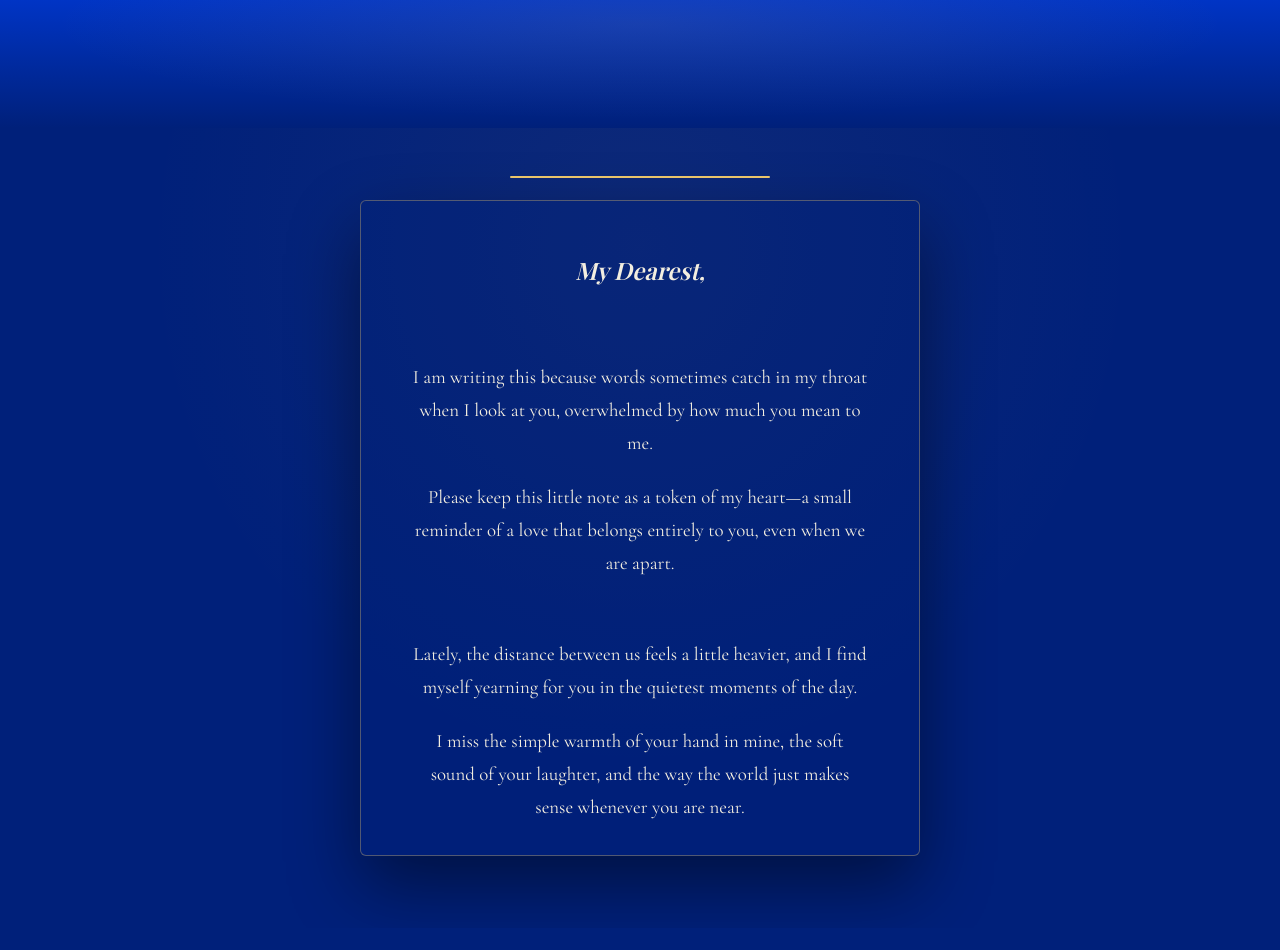
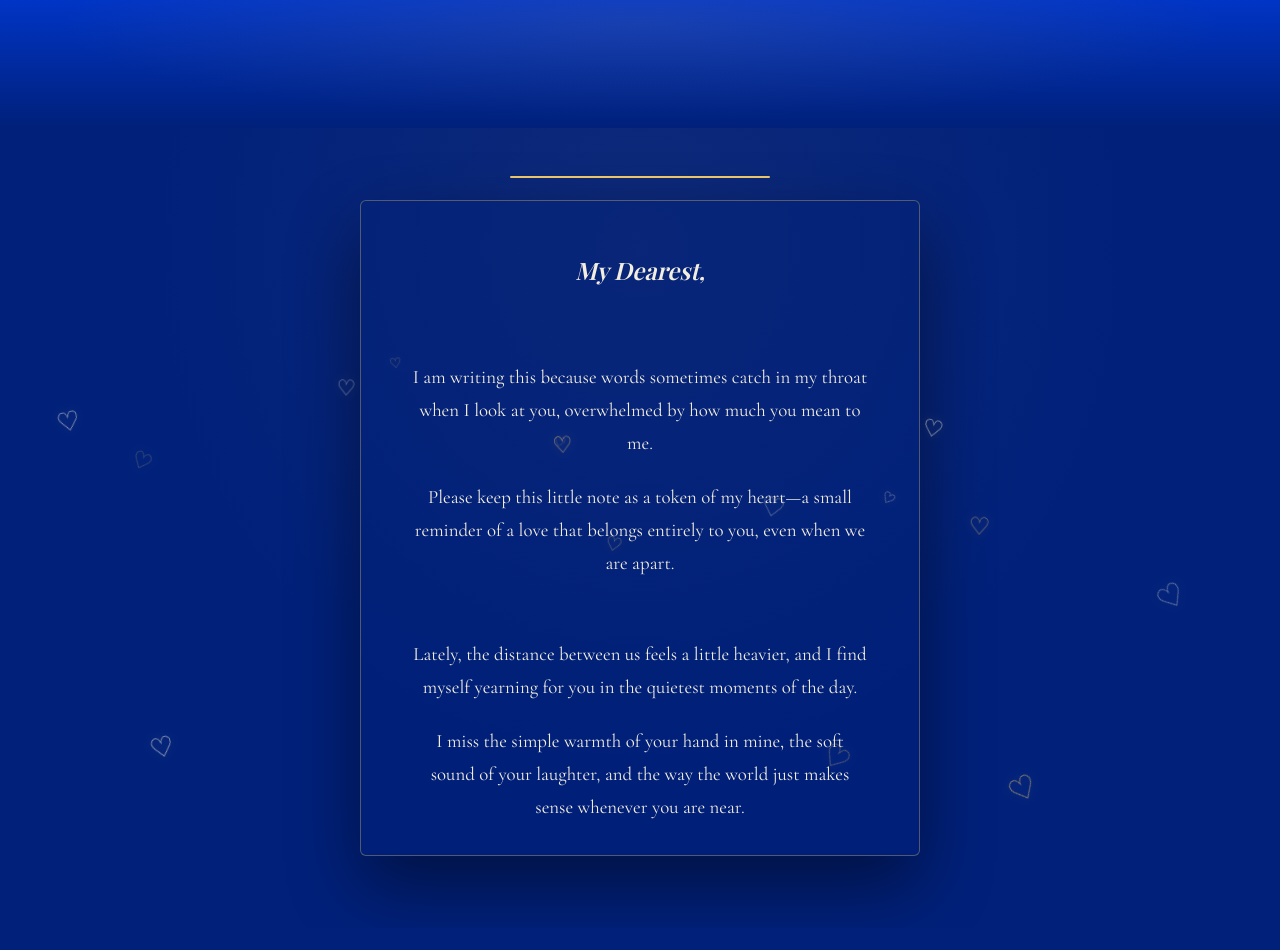
Before and after one commit to kevinjohn9700/website, a plain HTML site: page reveal.html in a window 1280 px wide. Shown: the part 2640-3590 px from the top of the page. Drawn offline with nearby package versions, Linux system fonts and the light colour scheme; files whose address does not match are found by name; a web font is replaced by a local one.

Commit message:
Update reveal.html

```diff
--- a/reveal.html
+++ b/reveal.html
@@ -283,6 +283,35 @@
     transition:width .1s linear;
   }
 
+  /* ---- hearts that fall while scrolling through the letter section ---- */
+  .falling-hearts{
+    position:absolute;
+    inset:0;
+    overflow:hidden;
+    pointer-events:none;
+    z-index:4;
+  }
+  .falling-heart{
+    position:absolute;
+    top:-40px;
+    line-height:1;
+    color:var(--cream);
+    text-shadow:0 0 8px rgba(233,196,106,0.35);
+    will-change:transform, opacity;
+    animation-name:heart-fall;
+    animation-timing-function:linear;
+    animation-fill-mode:forwards;
+  }
+  @keyframes heart-fall{
+    0%{ transform:translateY(0) translateX(0) rotate(0deg); opacity:0; }
+    8%{ opacity:var(--heart-op, .75); }
+    85%{ opacity:var(--heart-op, .75); }
+    100%{ transform:translateY(105vh) translateX(var(--drift, 0px)) rotate(var(--spin, 90deg)); opacity:0; }
+  }
+  @media (prefers-reduced-motion: reduce){
+    .falling-hearts{ display:none; }
+  }
+
   @media (max-width:600px){
     .hero-wrap{ height:360vh; }
     .letter-wrap{ height:760vh; }
@@ -316,6 +345,8 @@
   <div class="letter-sticky">
 
     <div class="letter-progress"><div class="letter-progress-bar" id="letterProgressBar"></div></div>
+
+    <div class="falling-hearts" id="fallingHearts"></div>
 
     <div class="letter-card" id="letterCard"><!-- lines filled by JS --></div>
 
@@ -431,11 +462,50 @@
   const letterWrap = document.getElementById('letterWrap');
   const letterScrollHint = document.getElementById('letterScrollHint');
   const letterProgressBar = document.getElementById('letterProgressBar');
+  const fallingHearts = document.getElementById('fallingHearts');
+
+  // Spawn one (occasionally two) hearts that drift down the section.
+  // Called from the scroll loop, throttled by time so scrolling fast
+  // doesn't flood the page with hearts.
+  let lastHeartTime = 0;
+  function spawnHeart() {
+    const heart = document.createElement('span');
+    heart.className = 'falling-heart';
+    heart.textContent = '♡';
+
+    const left = 2 + Math.random() * 96;
+    const size = 12 + Math.random() * 20;
+    const duration = (4 + Math.random() * 5).toFixed(2);
+    const drift = Math.round(Math.random() * 80 - 40) + 'px';
+    const spin = Math.round(Math.random() * 140 - 70) + 'deg';
+    const op = (0.35 + Math.random() * 0.45).toFixed(2);
+
+    heart.style.left = left + '%';
+    heart.style.fontSize = size + 'px';
+    heart.style.animationDuration = duration + 's';
+    heart.style.setProperty('--drift', drift);
+    heart.style.setProperty('--spin', spin);
+    heart.style.setProperty('--heart-op', op);
+    if (Math.random() < 0.4) heart.style.color = 'var(--gold)';
+
+    heart.addEventListener('animationend', () => heart.remove());
+    fallingHearts.appendChild(heart);
+  }
+
+  function maybeSpawnHearts(inView) {
+    if (!inView || reduceMotion) return;
+    const now = Date.now();
+    if (now - lastHeartTime < 110) return;
+    lastHeartTime = now;
+    spawnHeart();
+    if (Math.random() < 0.35) spawnHeart();
+  }
 
   function renderLetter() {
     const rect = letterWrap.getBoundingClientRect();
     const scrollable = letterWrap.offsetHeight - window.innerHeight;
     const progress = Math.min(1, Math.max(0, -rect.top / scrollable));
+    const inView = rect.top < window.innerHeight && rect.bottom > 0;
 
     letterProgressBar.style.width = (progress * 100) + '%';
 
@@ -451,6 +521,8 @@
       if (i < revealCount) el.classList.add('visible');
       else el.classList.remove('visible');
     });
+
+    maybeSpawnHearts(inView);
   }
 
   let ticking = false;
```
